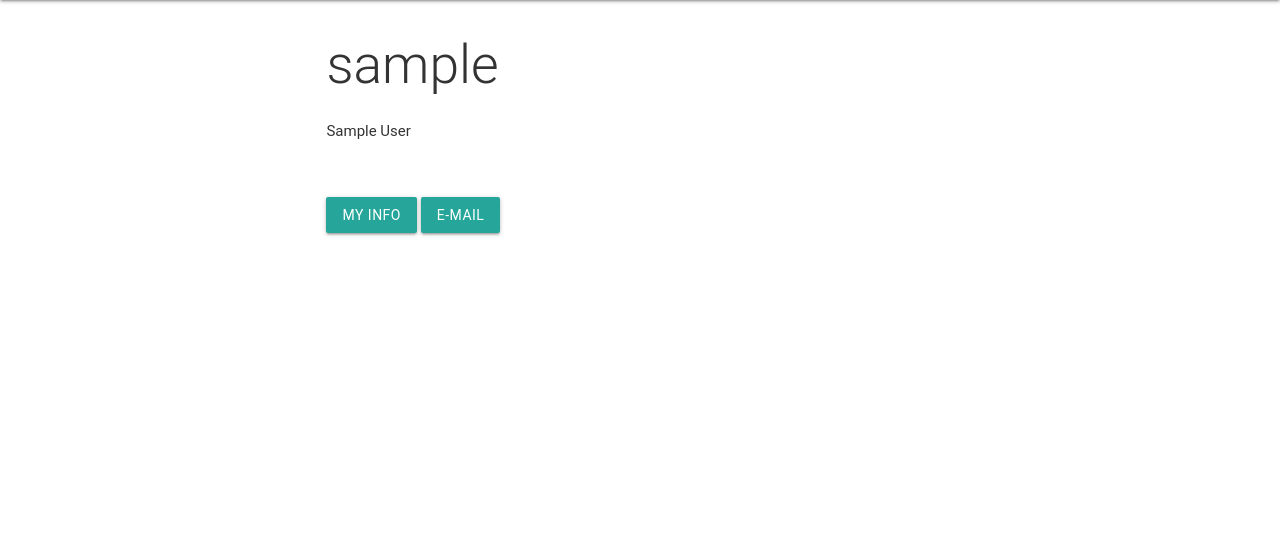
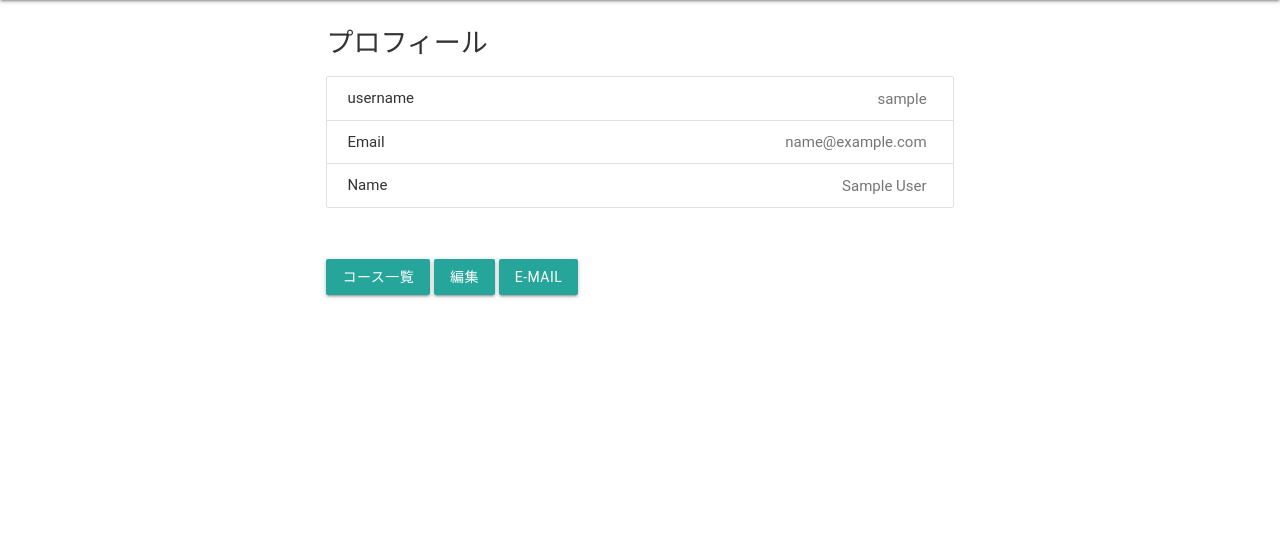
Before and after one commit to yasuo-/unicollege, a Django app: a page that uses unicollege/templates/users/user_detail.html in a window 1280 px wide. Shown: the part 64-599 px from the top of the page. Run offline with Django 3.2, Linux system fonts and the light colour scheme; the visitor is signed in with stand-in values (Sample User, id 1); data comes from the database, SQL or seed files in the repository.

Commit message:
ユーザー情報更新

```diff
--- a/unicollege/students/urls.py
+++ b/unicollege/students/urls.py
@@ -10,10 +10,10 @@ urlpatterns = [
          views.StudentEnrollCourseView.as_view(),
          name='student_enroll_course'),
     path('courses/',
-         views.StudentCourseListView.as_view(),
+         cache_page(60 * 15)(views.StudentCourseListView.as_view()),
          name='student_course_list'),
     path('course/<pk>/',
-         cache_page(60 * 15)(views.StudentCourseDetailView.as_view()),
+         views.StudentCourseDetailView.as_view(),
          name='student_course_detail'),
     path('course/<pk>/<module_id>/', (views.StudentCourseDetailContentView.as_view()),
          name='student_course_detail_module'),
--- a/unicollege/templates/courses/course/detail.html
+++ b/unicollege/templates/courses/course/detail.html
@@ -12,7 +12,8 @@
       <div class="">
 
 
-          <article class="post-195 post type-post status-publish format-standard has-post-thumbnail hentry category-mile-end tag-will-travel-for-food roaster-49th-parallel roaster-counter-culture-coffee roaster-detour-coffee roaster-intelligentsia-coffee roaster-st-henri supplier-fabrique-darhoma metro-laurier metro-orange moods-community purpose-business-meeting purpose-social-meetups purpose-work"
+        <article
+                class="post-195 post type-post status-publish format-standard has-post-thumbnail hentry category-mile-end tag-will-travel-for-food roaster-49th-parallel roaster-counter-culture-coffee roaster-detour-coffee roaster-intelligentsia-coffee roaster-st-henri supplier-fabrique-darhoma metro-laurier metro-orange moods-community purpose-business-meeting purpose-social-meetups purpose-work"
                 id="post-195">
 
           <div class="row">
@@ -56,7 +57,9 @@
                     <form action="{% url "students:student_enroll_course" %}" method="post">
                       {{ enroll_form }}
                       {% csrf_token %}
+                      <div style="margin-top: 12px">
                         <input type="submit" value="コースを始める">
+                      </div>
                     </form>
                   {% else %}
                     <a href="{% url "students:student_registration" %}" class="button">
--- a/unicollege/templates/users/user_detail.html
+++ b/unicollege/templates/users/user_detail.html
@@ -8,11 +8,22 @@
 
     <div class="row">
       <div class="col-sm-12">
+        <h3>プロフィール</h3>
 
-      <h2>{{ object.username }}</h2>
+
+        <div class="collection">
+          <div class="collection-item">
+            <span class="badge">{{ object.username }}</span>username
+          </div>
+          <div class="collection-item">
+            <span class="badge">{{ object.email }}</span>Email
+          </div>
           {% if object.name %}
-        <p>{{ object.name }}</p>
+            <div class="collection-item">
+              <span class="badge">{{ object.name }}</span>Name
+            </div>
           {% endif %}
+        </div>
       </div>
     </div>
 
@@ -21,7 +32,8 @@
       <div class="row">
 
         <div class="col-sm-12">
-    <a class="btn btn-primary" href="{% url 'users:update' %}" role="button">My Info</a>
+          <a class="btn btn-primary" href="{% url 'courses:course_list' %}" role="button">コース一覧</a>
+          <a class="btn btn-primary" href="{% url 'users:update' %}" role="button">編集</a>
           <a class="btn btn-primary" href="{% url 'account_email' %}" role="button">E-Mail</a>
           <!-- Your Stuff: Custom user template urls -->
         </div>
--- a/unicollege/templates/users/user_form.html
+++ b/unicollege/templates/users/user_form.html
@@ -4,7 +4,8 @@
 {% block title %}{{ user.username }}{% endblock %}
 
 {% block content %}
-  <h1>{{ user.username }}</h1>
+  <h3>プロフィール編集</h3>
+  <p>{{ user.username }}</p>
   <form class="form-horizontal" method="post" action="{% url 'users:update' %}">
     {% csrf_token %}
     {{ form|crispy }}
--- a/unicollege/users/views.py
+++ b/unicollege/users/views.py
@@ -21,8 +21,8 @@ user_detail_view = UserDetailView.as_view()
 class UserUpdateView(LoginRequiredMixin, SuccessMessageMixin, UpdateView):
 
     model = User
-    fields = ["name"]
-    success_message = _("Information successfully updated")
+    fields = ["name", "family_name", "given_name",]
+    success_message = _("更新されました")
 
     def get_success_url(self):
         return self.request.user.get_absolute_url()  # type: ignore [union-attr]
```
Also changed, not shown: unicollege/students/views.py (+7 -3 lines). Lines whose indentation alone changed are shown as unchanged.
